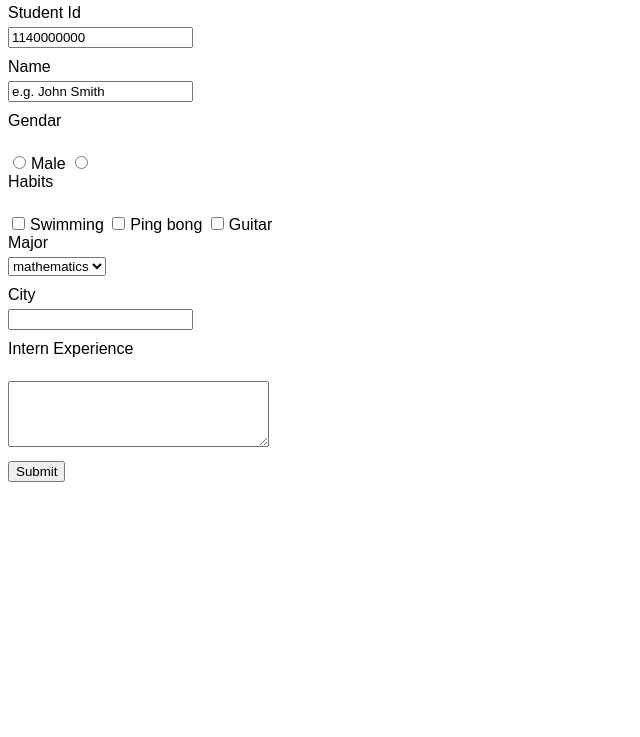
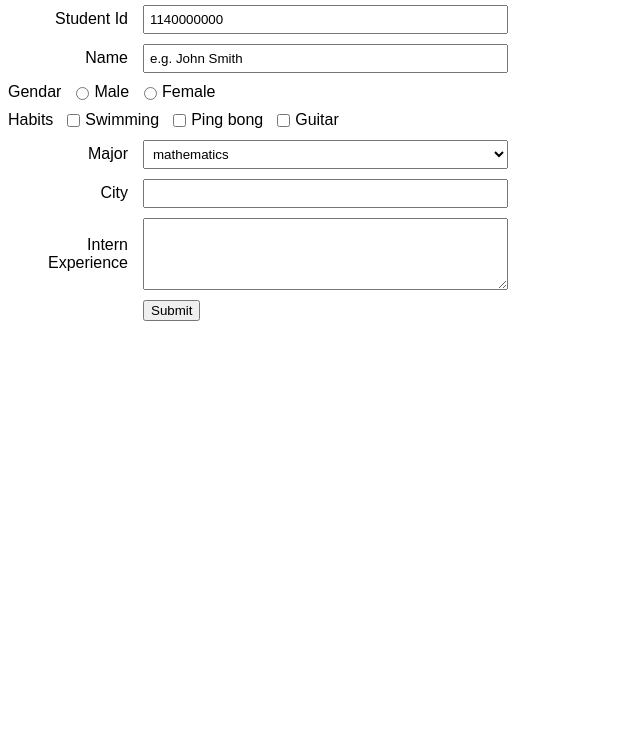
Before and after one commit to zicoisyourgod/site, a plain HTML site: page form0.html in a window 1280 px wide. Shown: the part 63-800 px from the top of the page, without its empty margins (0-640 px from the left). Drawn offline with Linux system fonts and the light colour scheme.

Commit message:
Update form0.html

```diff
--- a/form0.html
+++ b/form0.html
@@ -6,20 +6,45 @@
     <meta name="viewport" content="width=device-width, initial-scale=1.0">
     <title>Student Information Form</title>
     <style>
-        form {
+        body {
             font-family: Arial, sans-serif;
         }
 
-        label {
-            display: block;
-            margin-bottom: 5px;
+        form {
+            width: 500px;
+        }
+
+        .form-row {
+            display: flex;
+            align-items: center;
+            margin-bottom: 10px;
+        }
+
+        .form-row label {
+            width: 120px;
+            margin-right: 15px;
+            text-align: right;
         }
 
         input[type="text"],
         input[type="number"],
         select,
         textarea {
-            margin-bottom: 10px;
+            flex: 1;
+            padding: 5px;
+        }
+
+        .radio-group,
+        .checkbox-group {
+            display: flex;
+            align-items: center;
+        }
+
+        .radio-group label,
+        .checkbox-group label {
+            width: auto;
+            margin-right: 10px;
+            text-align: left;
         }
 
         input[type="radio"],
@@ -30,35 +55,50 @@
 </head>
 
 <body>
-    <h2>Studenrt Information Form</h2>
+    <h2>Student Information Form</h2>
     <form>
+        <div class="form-row">
             <label for="studentId">Student Id</label>
-        <input type="number" id="studentId" value="1140000000" placeholder="1140000000"><br>
-
+            <input type="number" id="studentId" value="1140000000" placeholder="1140000000">
+        </div>
+        <div class="form-row">
             <label for="name">Name</label>
-        <input type="text" id="name" value="e.g. John Smith" placeholder="e.g. John Smith"><br>
-
-        <label for="gender">Gendar</label><br>
-        <input type="radio" id="male" name="gender" value="Male">Male
-        <input type="radio" id="female" name="gender" value="Female"><br>
-
-        <label for="habits">Habits</label><br>
-        <input type="checkbox" id="swimming" name="habits" value="Swimming">Swimming
-        <input type="checkbox" id="pingpong" name="habits" value="Ping bong">Ping bong
-        <input type="checkbox" id="guitar" name="habits" value="Guitar">Guitar<br>
-
+            <input type="text" id="name" value="e.g. John Smith" placeholder="e.g. John Smith">
+        </div>
+        <div class="form-row radio-group">
+            <label for="gender">Gendar</label>
+            <input type="radio" id="male" name="gender" value="Male">
+            <label for="male">Male</label>
+            <input type="radio" id="female" name="gender" value="Female">
+            <label for="female">Female</label>
+        </div>
+        <div class="form-row checkbox-group">
+            <label for="habits">Habits</label>
+            <input type="checkbox" id="swimming" name="habits" value="Swimming">
+            <label for="swimming">Swimming</label>
+            <input type="checkbox" id="pingpong" name="habits" value="Ping bong">
+            <label for="pingpong">Ping bong</label>
+            <input type="checkbox" id="guitar" name="habits" value="Guitar">
+            <label for="guitar">Guitar</label>
+        </div>
+        <div class="form-row">
             <label for="major">Major</label>
             <select id="major">
                 <option value="mathematics">mathematics</option>
-        </select><br>
-
+            </select>
+        </div>
+        <div class="form-row">
             <label for="city">City</label>
-        <input type="text" id="city"><br>
-
-        <label for="internExperience">Intern Experience</label><br>
-        <textarea id="internExperience" rows="4" cols="30"></textarea><br>
-
+            <input type="text" id="city">
+        </div>
+        <div class="form-row">
+            <label for="internExperience">Intern Experience</label>
+            <textarea id="internExperience" rows="4" cols="30"></textarea>
+        </div>
+        <div class="form-row">
+            <label>&nbsp;</label>
             <input type="submit" value="Submit">
+        </div>
     </form>
 </body>
 
```
Lines whose indentation alone changed are shown as unchanged.
